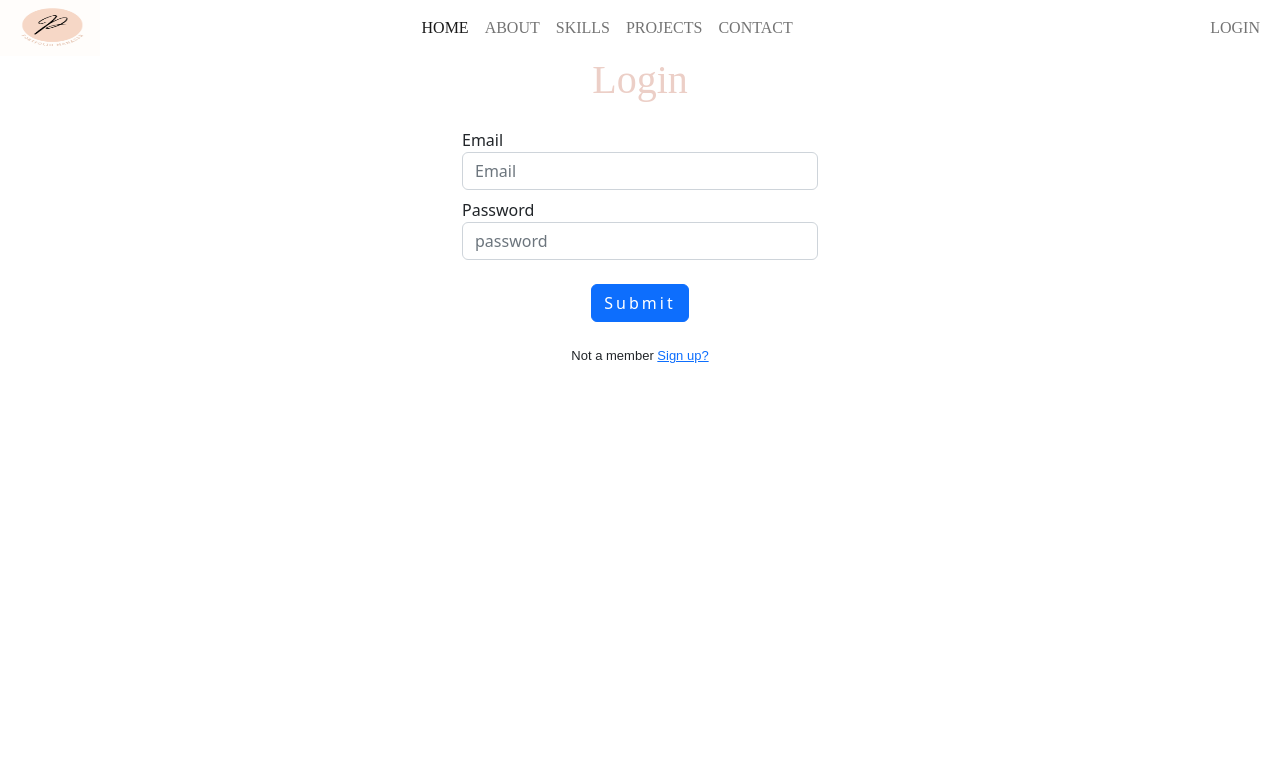
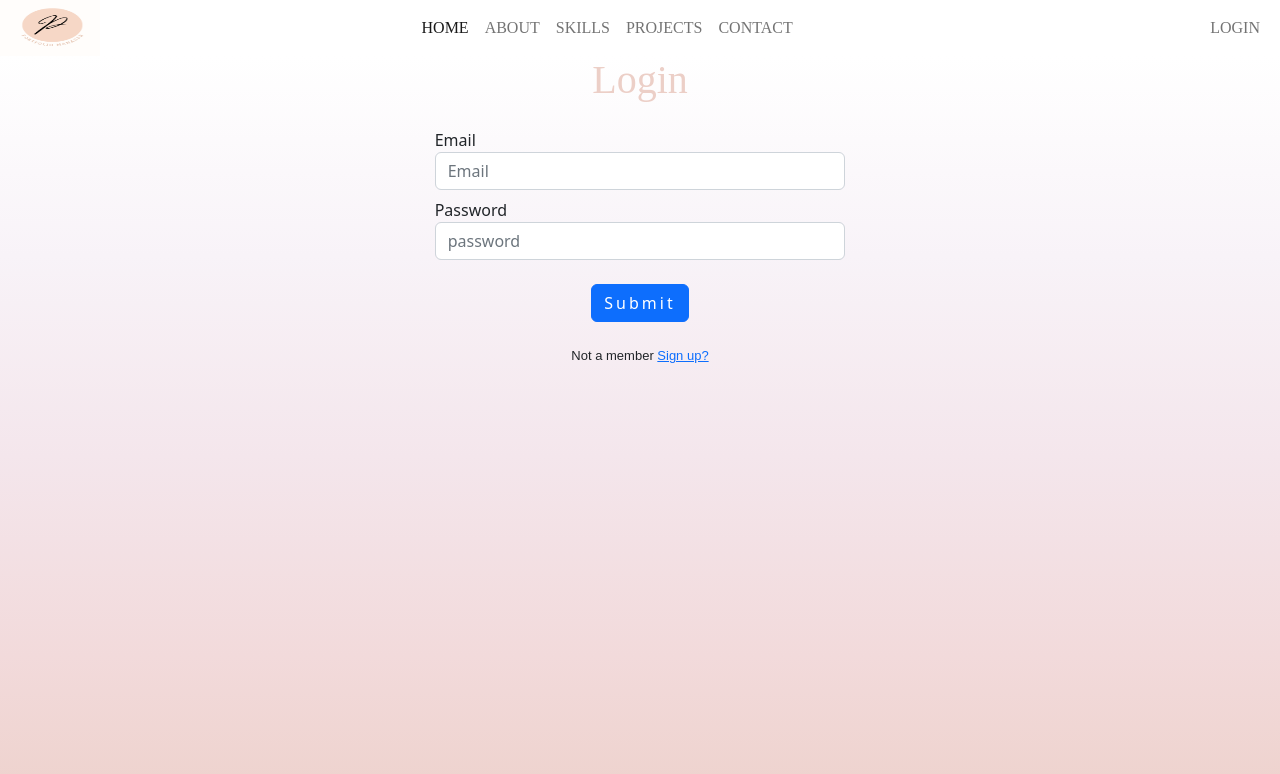
Before and after one commit to Grace-aloo/Portforlio, a React (Create React App) app: page / in a window 1280 px wide. Shown: the top 774 px of the page. Built offline with nearby package versions, Linux system fonts and the light colour scheme.

Commit message:
everything is working well

```diff
--- a/src/components/Login.js
+++ b/src/components/Login.js
@@ -1,5 +1,6 @@
 import React, { useState } from "react";
 import { useNavigate,Link } from "react-router-dom";
+import './login.css'
 
 function Login({setIsLoggedIn,setUserId}) {
 
@@ -51,7 +52,7 @@ function Login({setIsLoggedIn,setUserId}) {
     }
 
   return (
-    <div className="container">
+    <div className="contained">
     <h1 className="text-center mb-4">Login</h1>
 
     <form onSubmit={handleSubmit} >
--- a/src/components/Project.js
+++ b/src/components/Project.js
@@ -156,7 +156,7 @@ function Project({userId}){
         }
 
     return(
-        <div>
+        <div className="contained">
             <center id="project-header"><h1>Projects</h1></center>
             <button onClick={()=>toggleModalTwo()} id="add"><FontAwesomeIcon icon={faAdd}></FontAwesomeIcon>Add</button>
             <div className="row row-cols-1 row-cols-md-2 g-4">
--- a/src/components/Signup.js
+++ b/src/components/Signup.js
@@ -1,5 +1,6 @@
 import React,{useState} from "react";
 import { useNavigate,Link } from "react-router-dom";
+import './signup.css'
 
 function Signup({setIsLoggedIn}){
    const [formData, setFormData] = useState({
@@ -55,7 +56,7 @@ function Signup({setIsLoggedIn}){
 
     }
     return (
-        <div className="container">
+        <div className="contained">
           <h1 className="text-center mb-4">Sign Up</h1>
 
           <form onSubmit={handleSubmit} className="row g-3">
--- /dev/null
+++ b/src/components/login.css
@@ -0,0 +1,3 @@
+#contained{
+    background-image: linear-gradient(to bottom, #ffffff, #f8f3f8, #f4e6ec, #f2dadb, #eccfc7);
+}
--- /dev/null
+++ b/src/components/signup.css
@@ -0,0 +1,5 @@
+.contained{
+    background-image: linear-gradient(to bottom, #ffffff, #f8f3f8, #f4e6ec, #f2dadb, #eccfc7);
+    width: 100%;
+    height: 100vh;
+}
--- a/src/components/skills.js
+++ b/src/components/skills.js
@@ -143,7 +143,7 @@ function Skills({userId,setUserId}){
           })
         }
     return(
-        <div>
+        <div className="contained">
             <center><h1 id="skills-header">Skills</h1></center>
             <p>These are the skills I have gained so far.</p>
             <ul>
```
